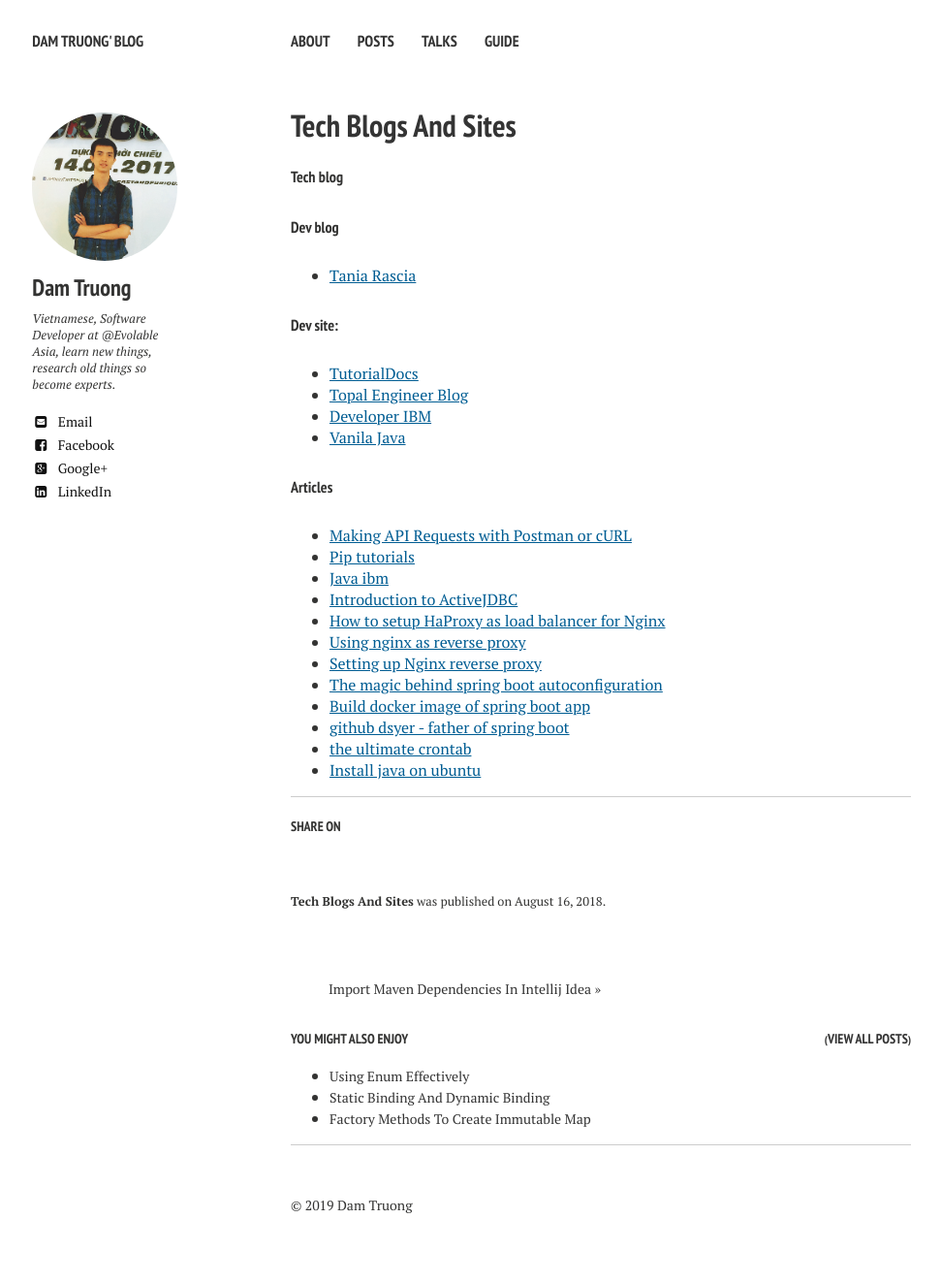
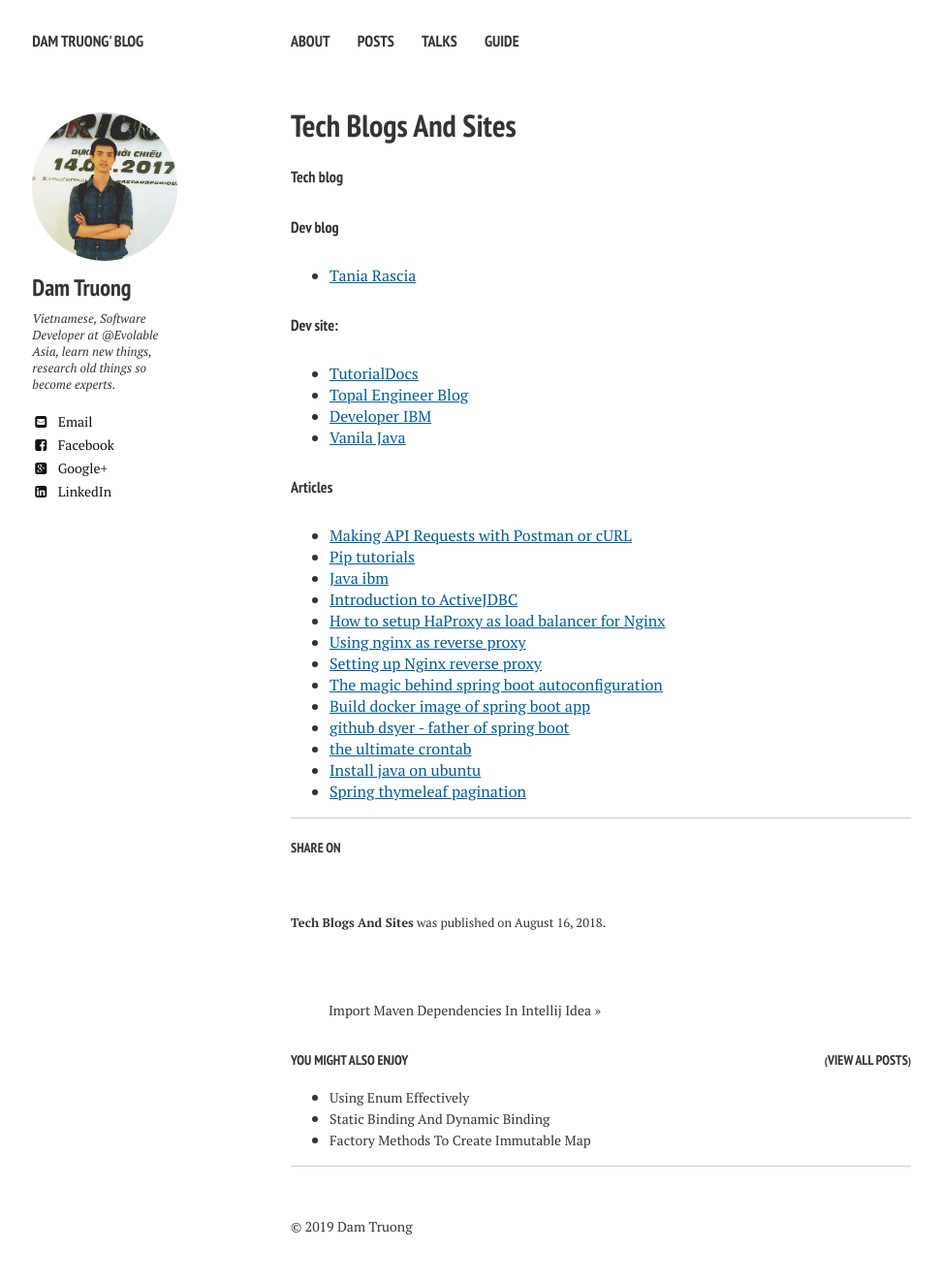
Before and after one commit to truongdam/truongdam.github.io, a Jekyll site: the page built from _posts/2018-08-16-tech-blogs-and-sites.md, in a window 1280 px wide. Shown: the whole page at 97% size, without its empty margins (20-991 px from the left). Built offline with Jekyll 4.4.1, drawn with Linux system fonts in a browser that asks for light colours; nearby versions of some CDN libraries; our own code applies the rules of GitHub Pages for plain Markdown files; before the commit the page ends 1301 px from its top, so only the background shows below that.

Commit message:
spring thymeleaf pagination

```diff
--- a/_posts/2018-08-16-tech-blogs-and-sites.md
+++ b/_posts/2018-08-16-tech-blogs-and-sites.md
@@ -25,3 +25,4 @@
 - [github dsyer - father of spring boot](https://github.com/dsyer)
 - [the ultimate crontab](https://www.codementor.io/akul08/the-ultimate-crontab-cheatsheet-5op0f7o4r)
 - [Install java on ubuntu](https://www.lifewire.com/install-java-on-ubuntu-4125508)
+- [Spring thymeleaf pagination](https://www.baeldung.com/spring-thymeleaf-pagination)
```
